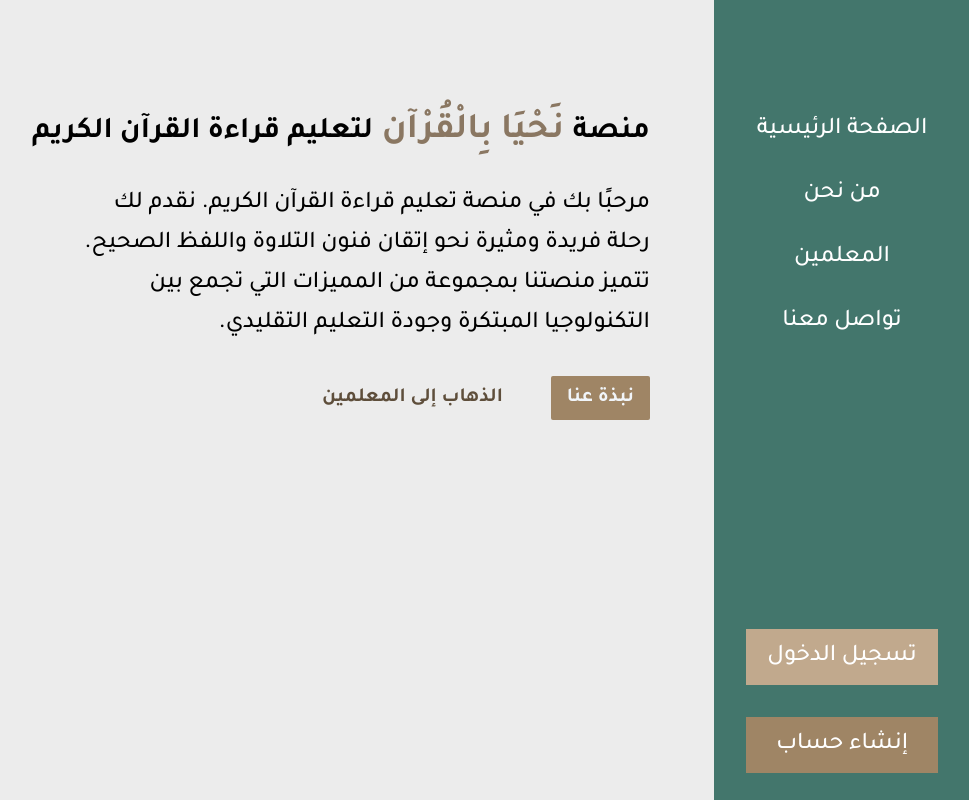
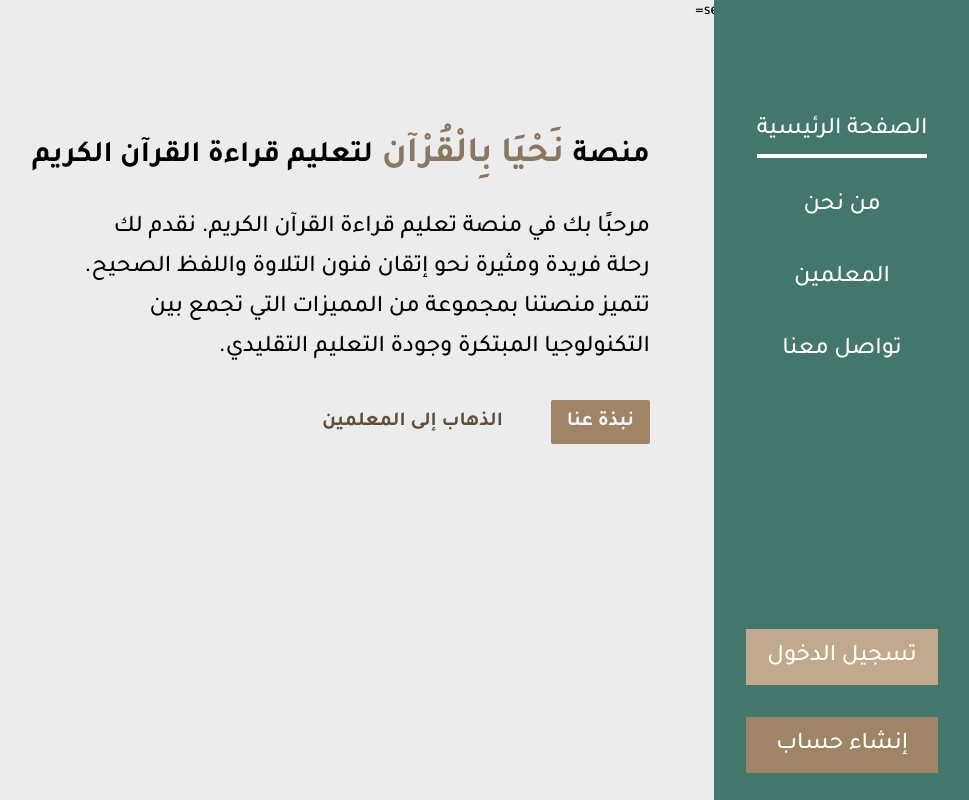
Before and after one commit to MahmoudKhalid22/Tahfeeth, a React (Create React App) app in the folder client/: page / in a window 1280 px wide. Shown: the top 800 px of the page, without its empty margins (310-1279 px from the left). Built offline with nearby package versions, Linux system fonts and the light colour scheme.

Commit message:
responsive form

```diff
--- a/client/package.json
+++ b/client/package.json
@@ -10,6 +10,7 @@
     "react": "^18.2.0",
     "react-dom": "^18.2.0",
     "react-icons": "^4.11.0",
+    "react-intersection-observer": "^9.5.3",
     "react-redux": "^8.1.2",
     "react-router-dom": "^6.15.0",
     "react-router-hash-link": "^2.4.3",
--- a/client/src/components/InputForm/Form.jsx
+++ b/client/src/components/InputForm/Form.jsx
@@ -57,7 +57,7 @@ function Form() {
   return (
     <form
       className="bg-none md:bg-gradient-to-r from-[#916f6e]  to-[#574342] flex items-center
-    justify-center flex-col gap-6 p-4 rounded-tr-xl rounded-br-xl w-full md:w-1/2 md:h-[40rem]"
+    justify-center flex-col gap-6 p-4 rounded-tr-xl rounded-br-xl w-full md:w-1/2 md:h-[40rem] "
       onSubmit={handleSubmit}
     >
       {!isLogin && (
@@ -66,7 +66,7 @@ function Form() {
             type="text"
             placeholder="الاسم"
             id="name"
-            className="text-base md:text-3xl rounded-xl border-none outline-none px-3 py-2 w-full md:w-2/3 md:h-16"
+            className="text-base py-4 md:text-3xl rounded-md border-none outline-none px-3  w-full md:w-2/3 md:h-16"
           />
           <label className="hidden md:block text-white text-2xl" htmlFor="name">
             الاسم
@@ -80,7 +80,7 @@ function Form() {
           onChange={(e) => setEmail(e.target.value)}
           placeholder="البريد الإلكتروني"
           id="email"
-          className="text-base md:text-3xl rounded-xl border-none outline-none px-3 py-2 w-full md:w-2/3 md:h-16"
+          className="text-base py-4 md:text-3xl rounded-md border-none outline-none px-3  w-full md:w-2/3 md:h-16"
         />
         <label className="hidden md:block text-white text-2xl" htmlFor="email">
           البريد الإلكتروني
@@ -93,7 +93,7 @@ function Form() {
           onChange={(e) => setPassword(e.target.value)}
           placeholder="كلمة السر"
           id="pass"
-          className="text-base md:text-3xl rounded-xl border-none outline-none px-3 py-2  w-full md:w-2/3  md:h-16"
+          className="text-base py-4 md:text-3xl rounded-md border-none outline-none px-3   w-full md:w-2/3  md:h-16"
         />
         <label className="hidden md:block text-white text-2xl" htmlFor="pass">
           كلمة السر
@@ -105,7 +105,7 @@ function Form() {
             type="text"
             placeholder="الاسم"
             id="name"
-            className="text-base md:text-3xl rounded-xl border-none outline-none px-3 py-2 w-full md:w-2/3 md:h-16"
+            className="text-base py-4 md:text-3xl rounded-md border-none outline-none px-3  w-full md:w-2/3 md:h-16"
             onChange={(e) => setRole(e.target.value)}
           >
             <option>التسجيل ك</option>
@@ -123,7 +123,7 @@ function Form() {
             type="text"
             placeholder="الاسم"
             id="name"
-            className="text-base md:text-3xl rounded-xl border-none outline-none px-3 py-2 w-full md:w-2/3 md:h-16"
+            className="text-base py-4 md:text-3xl rounded-md border-none outline-none px-3  w-full md:w-2/3 md:h-16"
           >
             <option>هل أنت مجاز</option>
             <option>نعم</option>
@@ -142,7 +142,7 @@ function Form() {
           تــحمــيل ...
         </p>
       )}
-      <button className="p-2 border-none outline-none text-xl md:text-2xl cursor-pointer rounded-xl transition-colors flex gap-2 items-center justify-center w-full md:h-16 bg-[#916f6e] hover:bg-[#574342] md:bg-[#3a2c2c] md:hover:bg-[#1d1616] text-white">
+      <button className="p-2 border-none outline-none text-xl md:text-2xl cursor-pointer rounded-md transition-colors flex gap-2 items-center justify-center w-full md:h-16 bg-[#9F8565] hover:bg-[#8a7762] text-white">
         <GiExitDoor />
         {isLogin ? <span>دخول</span> : <span>تسجيل</span>}
       </button>
--- a/client/src/components/NavbarComponents/Links.jsx
+++ b/client/src/components/NavbarComponents/Links.jsx
@@ -1,4 +1,5 @@
-import React from "react";
+import React, { useState } from "react";
+import { useInView } from "react-intersection-observer";
 import { HashLink } from "react-router-hash-link";
 import { AiFillHome } from "react-icons/ai";
 import { IoMdInformationCircle } from "react-icons/io";
@@ -9,10 +10,16 @@ import { RiLoginBoxLine } from "react-icons/ri";
 import { LiaUserPlusSolid } from "react-icons/lia";
 
 function Links() {
+  const [active, setActive] = useState(1);
+
   return (
     <div className="w-16 lg:w-64 fixed top-0 right-0 z-40 min-h-screen pt-[114px] pb-[27px] bg-[#43766C] px-6 flex items-center justify-between flex-col overflow-hidden">
       <ul className="flex flex-col items-center justify-center gap-8">
-        <li className="text-[#fff] text-2xl font-medium">
+        <li
+          className={`text-[#fff] text-2xl font-medium pb-2 ${
+            active === 1 ? "border-b-4" : "border-none"
+          } border-white`}
+        >
           <HashLink smooth to="/#home">
             <div className="block lg:hidden">
               <AiFillHome className="w-8 h-16 text-bold" />
@@ -20,7 +27,11 @@ function Links() {
             <p className="hidden lg:block">الصفحة الرئيسية</p>
           </HashLink>
         </li>
-        <li className="text-[#fff] text-2xl font-medium">
+        <li
+          className={`text-[#fff] text-2xl font-medium pb-2 ${
+            active === 2 ? "border-b-4" : "border-none"
+          } border-white`}
+        >
           <HashLink smooth to="/#about">
             <div className="block lg:hidden">
               <IoMdInformationCircle className="w-8 h-16 text-bold" />
@@ -28,7 +39,11 @@ function Links() {
             <p className="hidden lg:block">من نحن</p>
           </HashLink>
         </li>
-        <li className="text-[#fff] text-2xl font-medium">
+        <li
+          className={`text-[#fff] text-2xl font-medium pb-2 ${
+            active === 3 ? "border-b-4" : "border-none"
+          } border-white`}
+        >
           <HashLink smooth to="/#teachers">
             <div className="block lg:hidden">
               <FaChalkboardTeacher className="w-8 h-16 text-bold" />
@@ -36,7 +51,11 @@ function Links() {
             <p className="hidden lg:block">المعلمين</p>
           </HashLink>
         </li>
-        <li className="text-[#fff] text-2xl font-medium">
+        <li
+          className={`text-[#fff] text-2xl font-medium pb-2 ${
+            active === 4 ? "border-b-4" : "border-none"
+          } border-white`}
+        >
           <HashLink smooth to="/#contact">
             <div className="block lg:hidden">
               <FaRegMessage className="w-8 h-16 text-bold" />
@@ -56,7 +75,7 @@ function Links() {
         </HashLink>
         <HashLink to={"/register?mode=signup"}>
           <div className="block lg:hidden">
-            <LiaUserPlusSolid className="w-8 h-16 text-bold text-[#9F8565] hover:text-[#8a7762] transition-colors " />
+            <LiaUserPlusSolid className="w-8 h-16 text-bold pb-2 border-b-4 border-white text-[#9F8565] hover:text-[#8a7762] transition-colors " />
           </div>
           <button className="bg-[#9F8565] hover:bg-[#8a7762] transition-colors px-5 py-3 w-48 text-white text-2xl hidden lg:block">
             إنشاء حساب
--- a/client/src/pages/Home.js
+++ b/client/src/pages/Home.js
@@ -1,4 +1,6 @@
-import React from "react";
+import React, { useState } from "react";
+import { useInView } from "react-intersection-observer";
+
 import Proposal from "../components/Proposal";
 import About from "../components/About";
 import Teachers from "../components/Teachers";
@@ -6,13 +8,64 @@ import Contact from "../components/Contact";
 import Footer from "../components/Footer";
 
 function Home() {
+  const [activeSection, setActiveSection] = useState(1);
+
+  const [refSection1, inViewSection1] = useInView({ triggerOnce: true });
+
+  const [refSection2, inViewSection2] = useInView({
+    triggerOnce: true,
+  });
+
+  const [refSection3, inViewSection3] = useInView({
+    triggerOnce: true,
+  });
+  const [refSection4, inViewSection4] = useInView({
+    triggerOnce: true,
+  });
+  const [refSection5, inViewSection5] = useInView({
+    triggerOnce: true,
+  });
+
+  const handleScroll = (sectionNumber) => {
+    setActiveSection(sectionNumber);
+  };
+
   return (
     <>
-      <Proposal />
-      <About />
-      <Teachers />
-      <Contact />
-      <Footer />
+      sectionNumber={1}
+      isActive={activeSection === 1}
+      onScroll={() => handleScroll(1)}
+      ref={refSection1}
+      <Proposal
+        sectionNumber={1}
+        isActive={activeSection === 1}
+        onScroll={() => handleScroll(1)}
+        ref={refSection1}
+      />
+      <About
+        sectionNumber={2}
+        isActive={activeSection === 2}
+        onScroll={() => handleScroll(2)}
+        ref={refSection2}
+      />
+      <Teachers
+        sectionNumber={3}
+        isActive={activeSection === 3}
+        onScroll={() => handleScroll(3)}
+        ref={refSection3}
+      />
+      <Contact
+        sectionNumber={4}
+        isActive={activeSection === 4}
+        onScroll={() => handleScroll(4)}
+        ref={refSection4}
+      />
+      <Footer
+        sectionNumber={5}
+        isActive={activeSection === 5}
+        onScroll={() => handleScroll(5)}
+        ref={refSection5}
+      />
     </>
   );
 }
--- a/client/src/pages/Register.js
+++ b/client/src/pages/Register.js
@@ -3,7 +3,7 @@ import Input from "../components/Input";
 
 function Register() {
   return (
-    <div>
+    <div className="mr-16 lg:mr-[17rem] mt-28">
       <Input />
     </div>
   );
```
Also changed, not shown: 1 other file (tests, documents, lock files or other folders).
